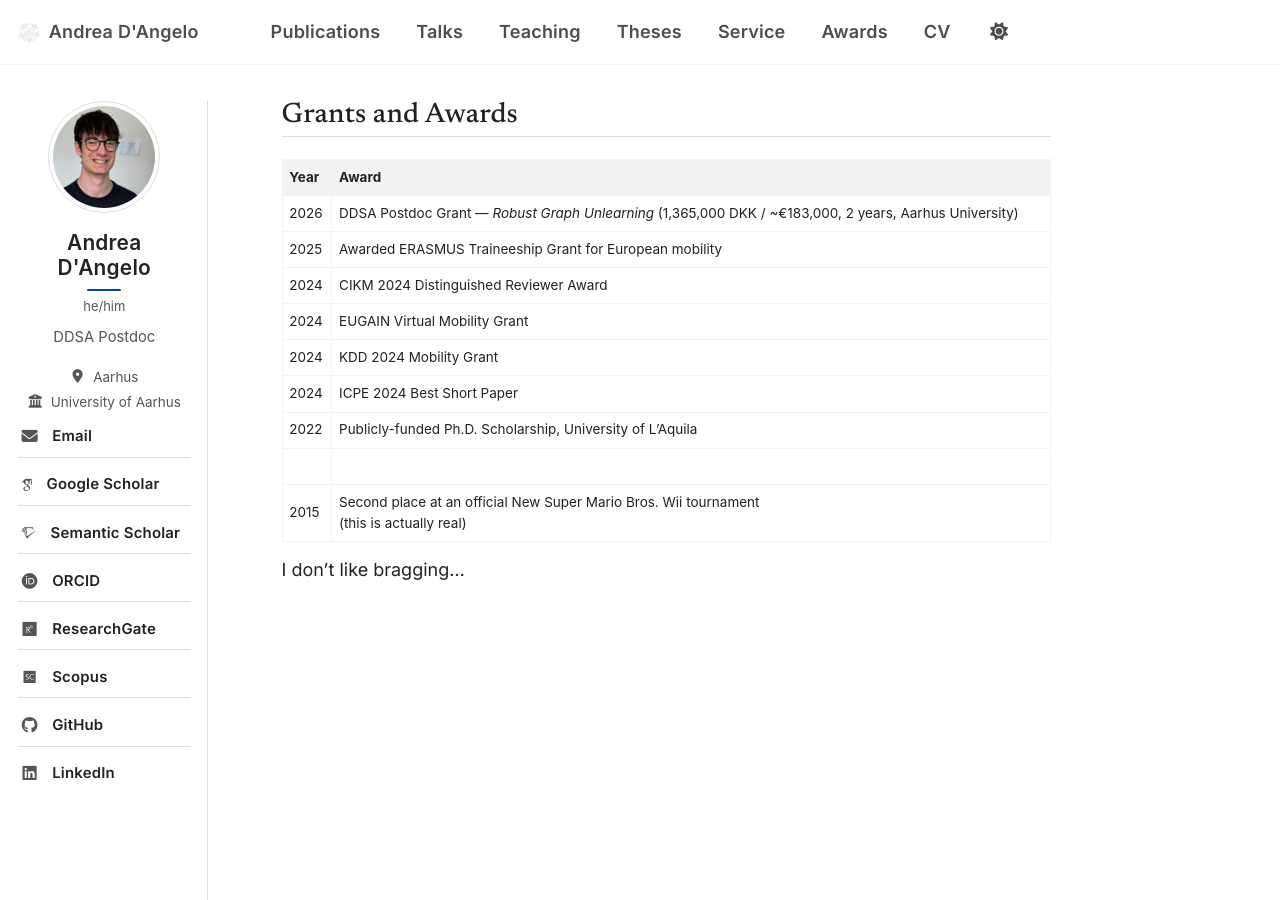
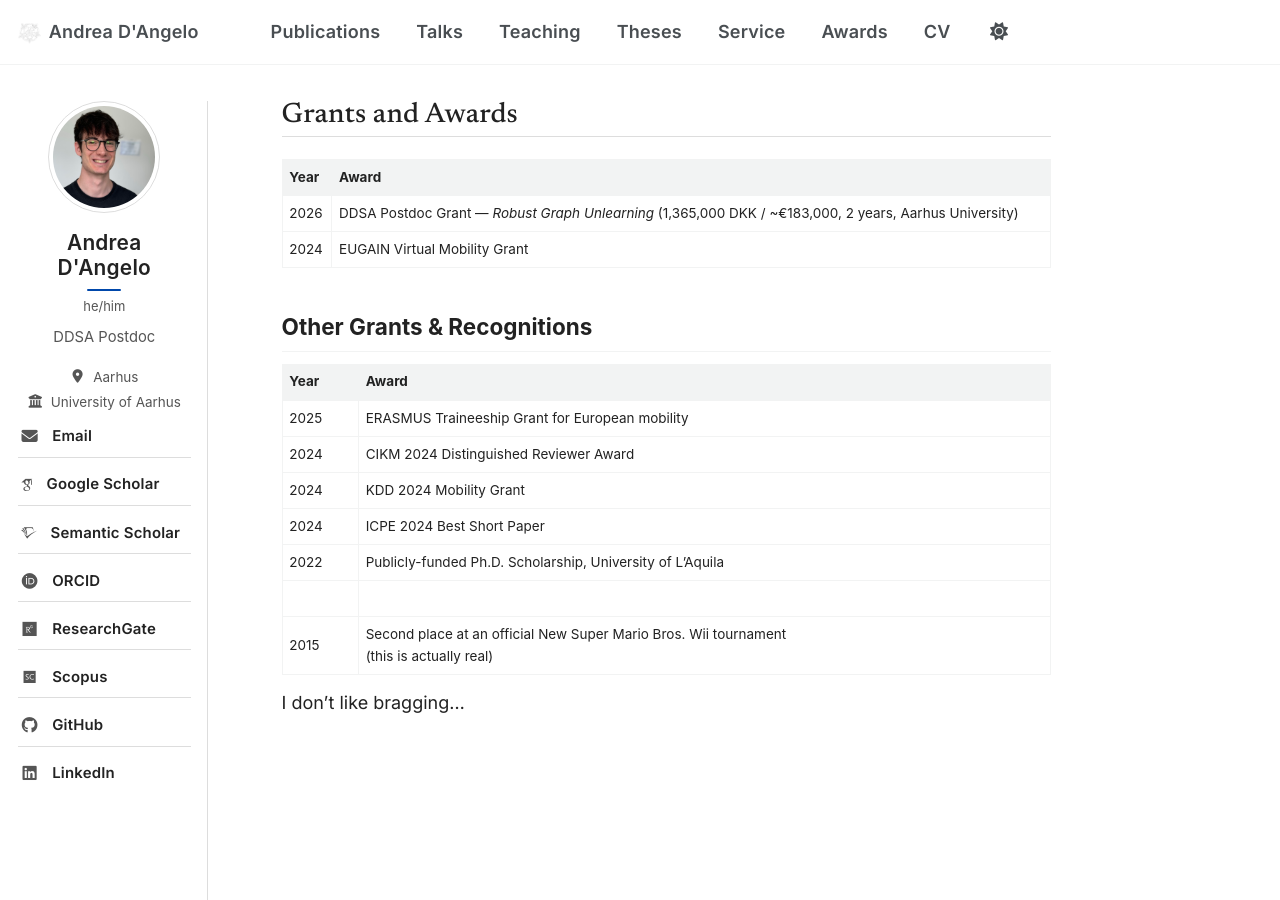
Before and after one commit to dangeloandrea14/dangeloandrea14.github.io, a Jekyll site: the page built from _pages/awards.md, in a window 1280 px wide and 900 px high. Built offline with Jekyll 4.4.1, drawn with Linux system fonts in a browser that asks for light colours; some web fonts are replaced; a script that is not in the unit is left out; comment, search, counter and statistics services are not loaded.

Commit message:
Awards: split into main grants and Other Grants & Recognitions
Matches the CV: only the DDSA Postdoc Grant and the EUGAIN Virtual Mobility
Grant stay in the main table; the rest move under Other Grants & Recognitions.

Co-Authored-By: Claude Opus 5.5 <noreply@anthropic.com>

```diff
--- a/_pages/awards.md
+++ b/_pages/awards.md
@@ -10,9 +10,14 @@ redirect_from:
 | Year | Award |
 |------|--------|
 | 2026 | DDSA Postdoc Grant — *Robust Graph Unlearning* (1,365,000 DKK / ~€183,000, 2 years, Aarhus University) |
-| 2025 | Awarded ERASMUS Traineeship Grant for European mobility |
+| 2024 | EUGAIN Virtual Mobility Grant |
+
+## Other Grants & Recognitions
+
+| Year | Award |
+|------|--------|
+| 2025 | ERASMUS Traineeship Grant for European mobility |
 | 2024 | CIKM 2024 Distinguished Reviewer Award |
-| 2024 | EUGAIN Virtual Mobility Grant |
 | 2024 | KDD 2024 Mobility Grant |
 | 2024 | ICPE 2024 Best Short Paper |
 | 2022 | Publicly-funded Ph.D. Scholarship, University of L'Aquila |
```
